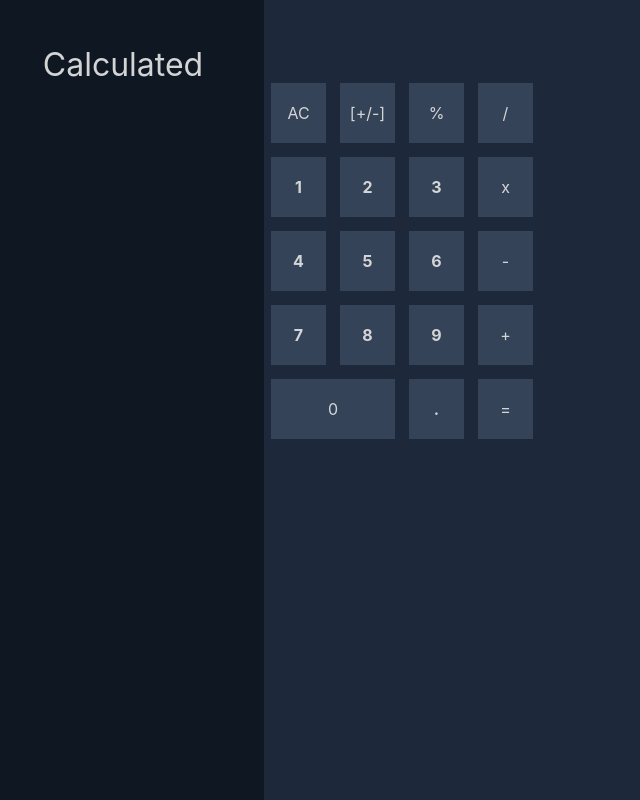
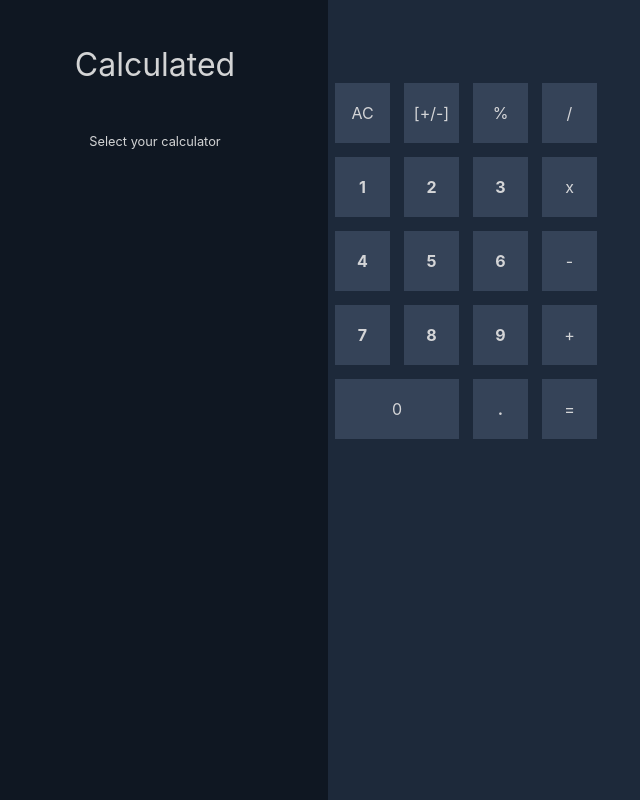
Before and after one commit to MathewLaskowski/calcapp, a React (Create React App) app: page / in a window 1280 px wide. Shown: the whole page, without its empty margins (18-658 px from the left). Built offline with nearby package versions, Linux system fonts and the light colour scheme.

Commit message:
create title and subtitle for menu

```diff
--- a/src/components/menu/menu.component.tsx
+++ b/src/components/menu/menu.component.tsx
@@ -1,9 +1,10 @@
 import React from 'react'
-import { MenuContainer } from './menu.styles'
+import { MenuContainer, Title, SubTitle } from './menu.styles'
 
 const Menu = () => (
   <MenuContainer>
-    Calculated
+    <Title>Calculated</Title>
+    <SubTitle>Select your calculator</SubTitle>
   </MenuContainer>
 )
 
--- a/src/components/menu/menu.styles.tsx
+++ b/src/components/menu/menu.styles.tsx
@@ -3,9 +3,18 @@ import styled from 'styled-components'
 export const MenuContainer = styled.div`
   background: #0F1722;
   color: #D3D4D5;
-  width: 15%;
+  width: 20%;
   padding: 45px;
+  display: flex;
+  align-items: center;
+  flex-direction: column;
+`
+
+export const Title = styled.div`
   font-size: 2rem;
-  display: flex;
-  justify-content: center;
 `
+
+export const SubTitle = styled.div`
+  margin-top: 50px;
+  font-size: 0.8rem;
+`
```
